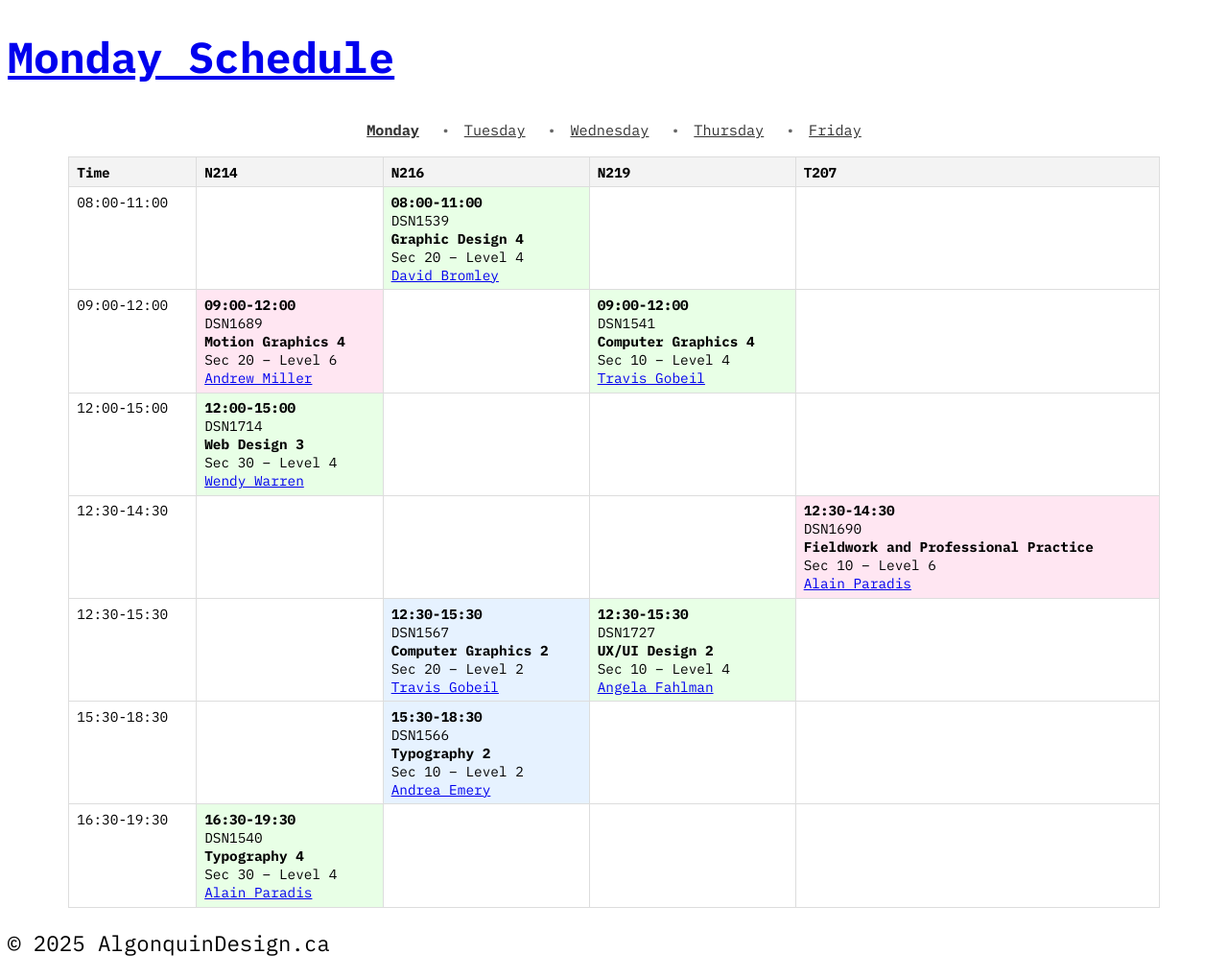
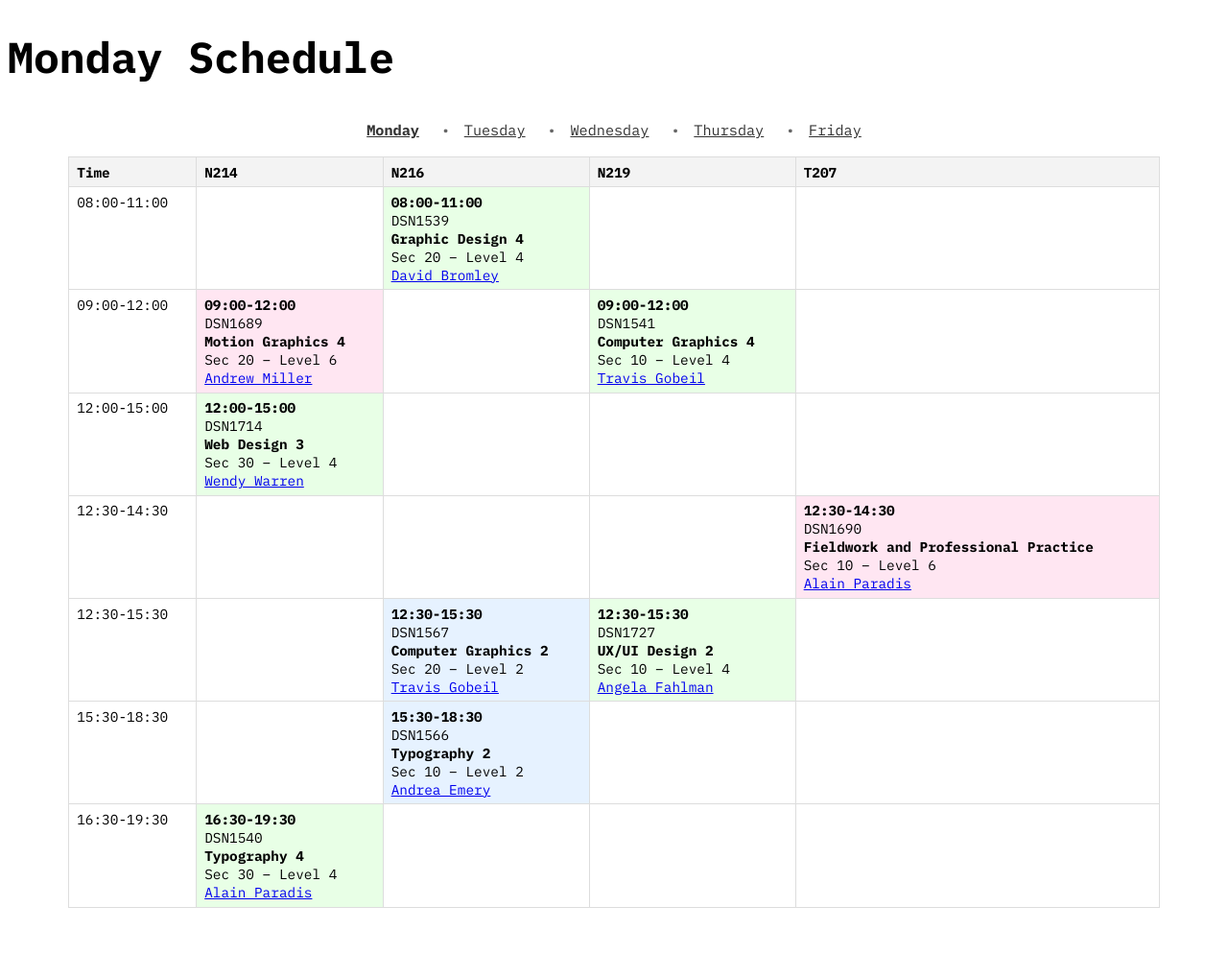
Before and after one commit to AlainParadis/ad, a Jekyll site: the page built from schedule/index.md, in a window 1280 px wide. Shown: the whole page at 96% size. Built offline with Jekyll 4.4.1, drawn with Linux system fonts in a browser that asks for light colours; after the commit the page ends 968 px from its top, so only the background shows below that.

```diff
--- a/_layouts/day-schedule.html
+++ b/_layouts/day-schedule.html
@@ -6,6 +6,8 @@
 	<meta charset="utf-8">
 	<title> {% if page.title %}{{ page.title }} | {% endif %} {{ site.title }}</title>
 	<meta name="viewport" content="width=device-width, initial-scale=1">
+
+	<meta name="robots" content="noindex, nofollow">
 	<link rel="preconnect" href="https://fonts.gstatic.com" crossorigin>
 	<link href="https://fonts.googleapis.com/css2?family=IBM+Plex+Mono:ital,wght@0,300;0,400;0,600;0,700;1,300;1,400;1,600;1,700&amp;family=IBM+Plex+Sans:ital,wght@0,100..700;1,100..700&amp;family=IBM+Plex+Serif:ital,wght@0,400;0,500;0,700;1,400;1,500;1,700&amp;display=swap" rel="stylesheet">
 	<link rel="stylesheet" href="{{ site.url }}{{ site.baseurl }}/css/schedule.css">
@@ -13,7 +15,7 @@
 <body>
 <header>
 	<h1>
-		<a href="{{ '/' | relative_url }}">{{ page.title }}</a>
+		{{ page.title }}
 	</h1>
 {% include schedule-nav.html %}
 </header>
@@ -22,7 +24,7 @@
 </main>
 <footer>
 	<p>
-		&copy; {{ site.time | date: '%Y' }} {{ site.title }}
+
 	</p>
 </footer>
 </body>
```
